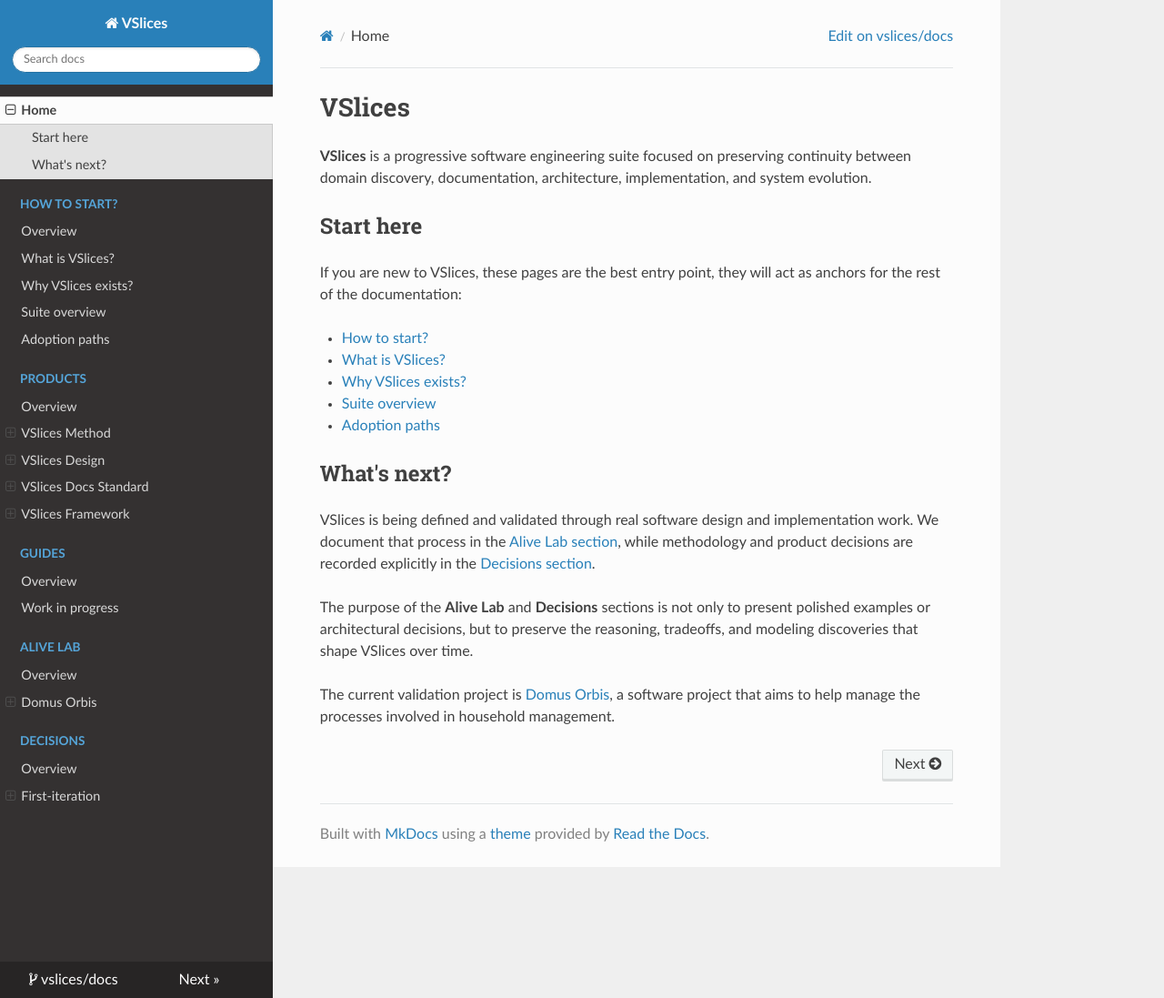
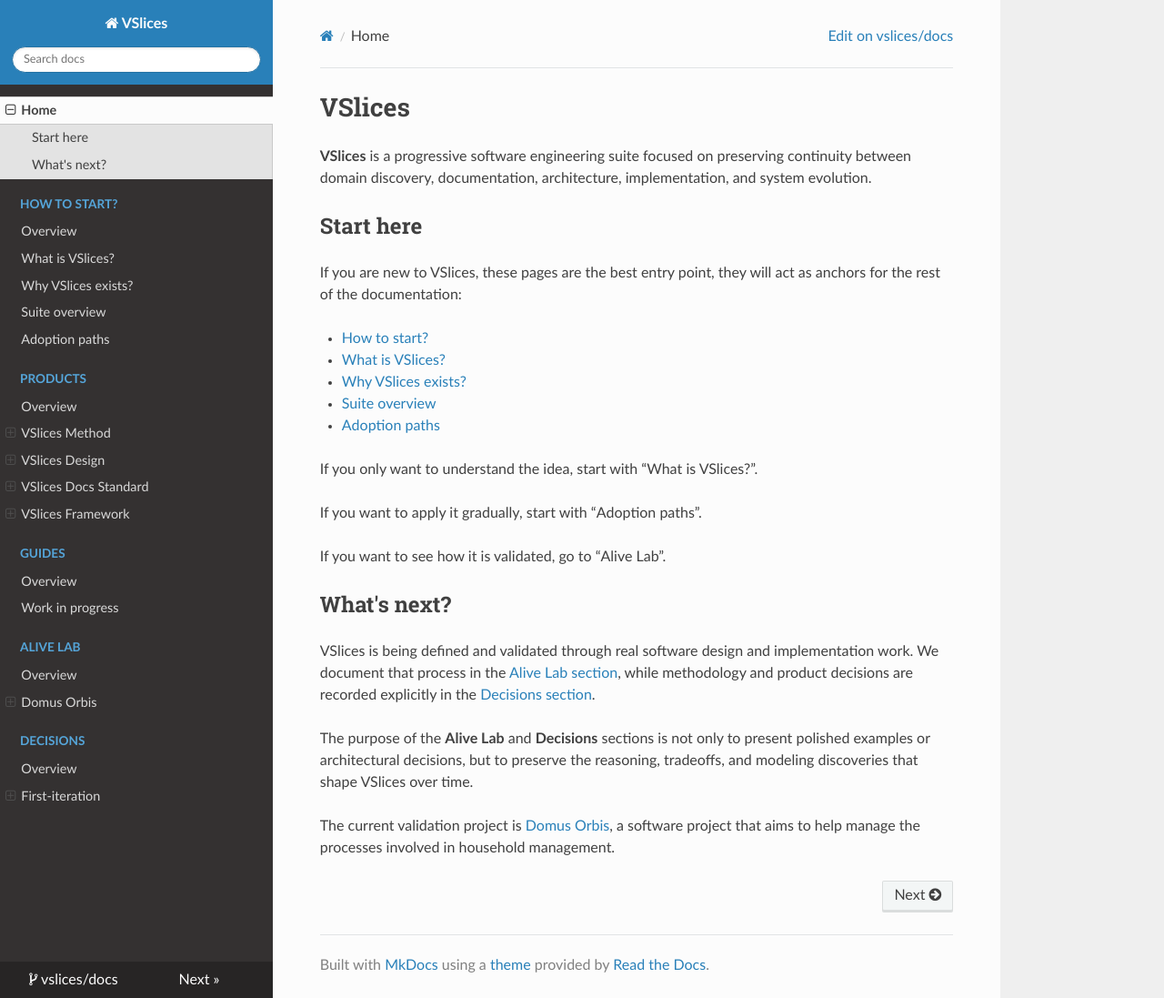
Before and after one commit to vslices/docs, an MkDocs documentation site: the page built from docs/index.md, in a window 1280 px wide and 1097 px high. Shown: the whole window at 91% size. Built offline with MkDocs 1.6.1, drawn with Linux system fonts in a browser that asks for light colours; nearby versions of some CDN libraries.

Commit message:
feat: agegado texto para facilitar entendimiento

```diff
--- a/docs/index.md
+++ b/docs/index.md
@@ -12,6 +12,12 @@ If you are new to VSlices, these pages are the best entry point, they will act a
 - [Suite overview](start-here/suite-overview.md)
 - [Adoption paths](start-here/adoption-paths.md)
 
+If you only want to understand the idea, start with “What is VSlices?”.
+
+If you want to apply it gradually, start with “Adoption paths”.
+
+If you want to see how it is validated, go to “Alive Lab”.
+
 ## What's next?
 
 VSlices is being defined and validated through real software design and implementation work. We document that process in the [Alive Lab section](alive-lab/index.md), while methodology and product decisions are recorded explicitly in the [Decisions section](decisions/index.md).
```
